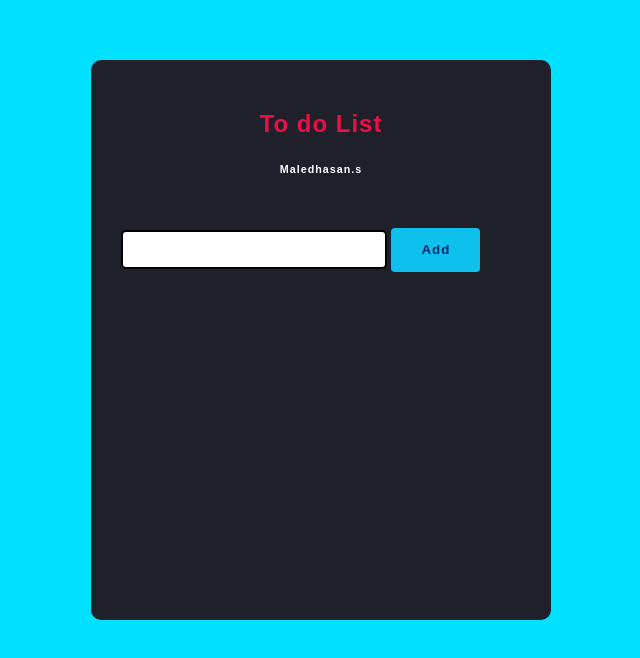
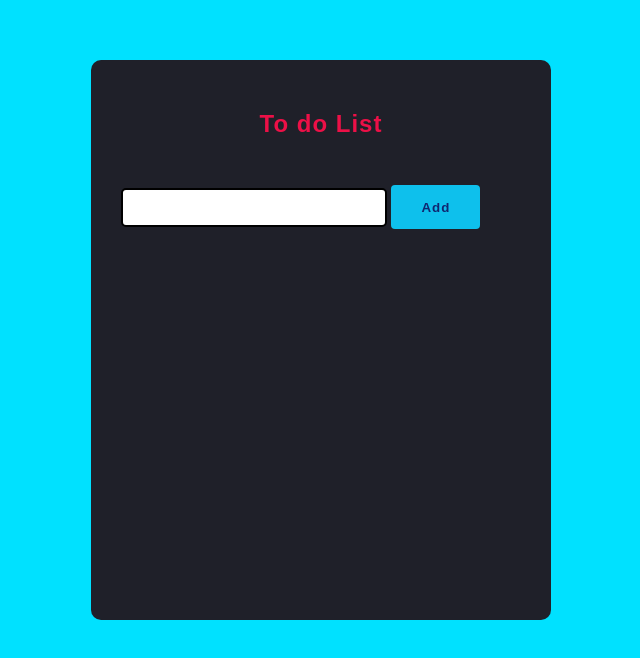
Before and after one commit to Maledhasan/maledhasan_first_project, a plain HTML site: page index.html in a window 1280 px wide. Shown: the part 140-798 px from the top of the page, without its empty margins (319-959 px from the left). Drawn offline with Linux system fonts and the light colour scheme.

Commit message:
addnew name

```diff
--- a/index.html
+++ b/index.html
@@ -10,7 +10,6 @@
 <body>
     <div id="wrapper">
         <h2>To do List</h2>
-         <h6>Maledhasan.s</h6>
         <input type="text" id="input">
         <button id="add">Add</button>
         <div id="todoList">
--- a/style.css
+++ b/style.css
@@ -19,10 +19,6 @@ h2{
     display:flex;
     justify-content: center;
 
-}
-h6{
-    color:#ffffff;
-    letter-spacing: 1px;
 }
 input{
     border-radius: 5px;
```
